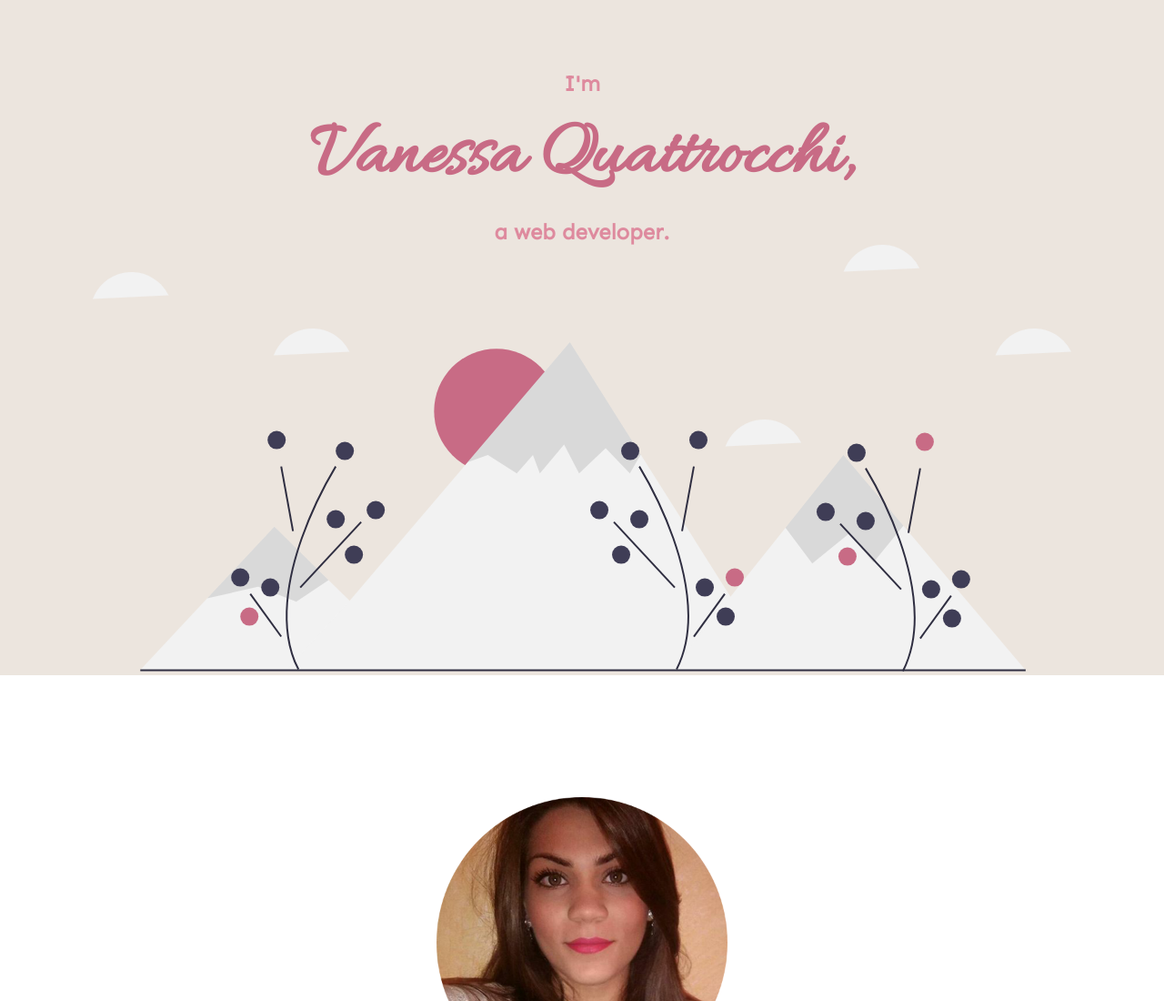
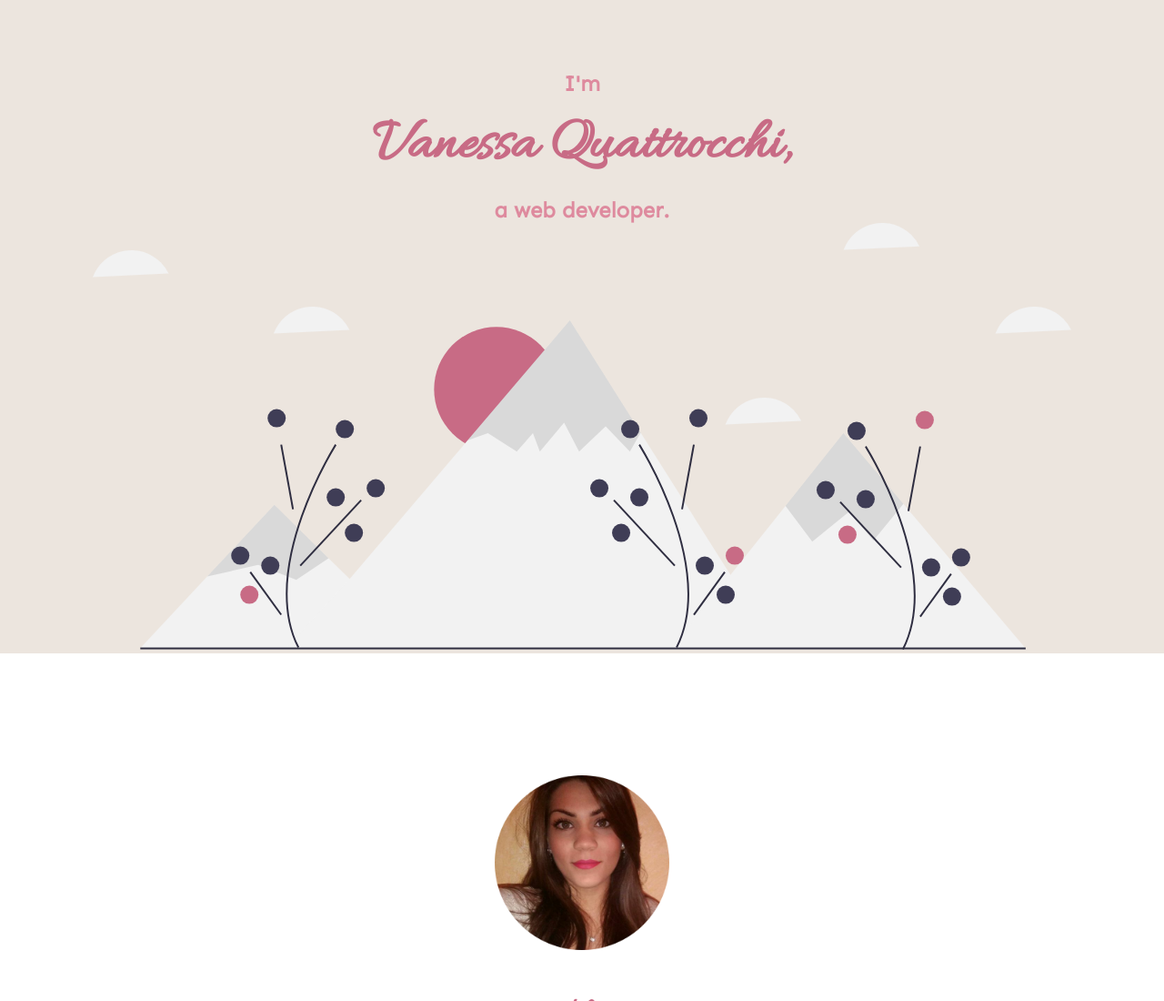
Before and after one commit to vanni4occhi/MyWebSite, a plain HTML site: page index.html in a window 1280 px wide. Shown: the top 1100 px of the page at 91% size. Drawn offline with Linux system fonts and the light colour scheme.

Commit message:
Update style.css

```diff
--- a/css/style.css
+++ b/css/style.css
@@ -7,7 +7,7 @@ body {
 
 h1 {
   color: #c86b85;
-  font-size: 5.2rem;
+  font-size: 4em;
   margin: 15px auto ;
   font-family: 'Allura', cursive;
 }
@@ -101,7 +101,7 @@ hr {
 }
 
 .img {
-  width: 25%;
+  width: 15%;
 }
 .mountain{
   max-width: 100%;
```
